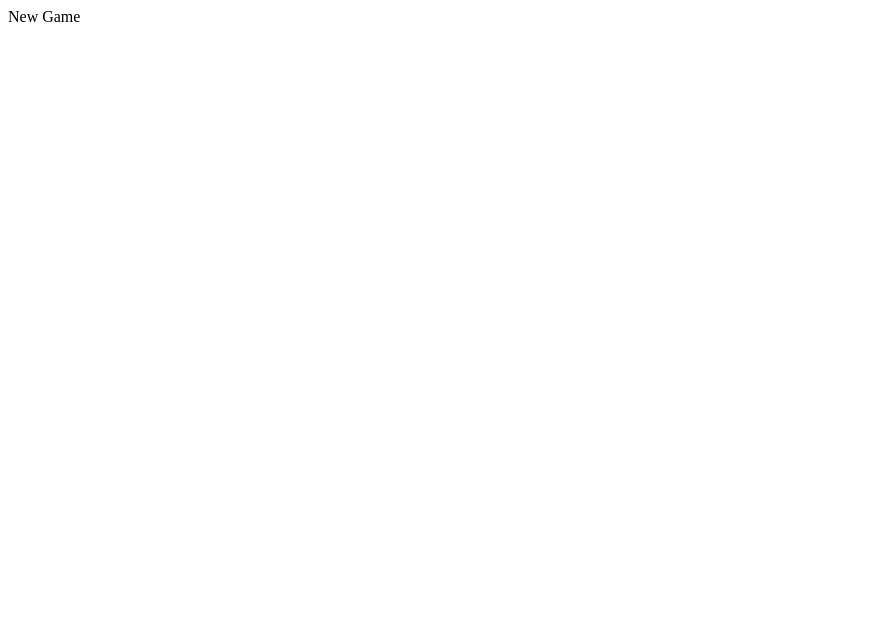
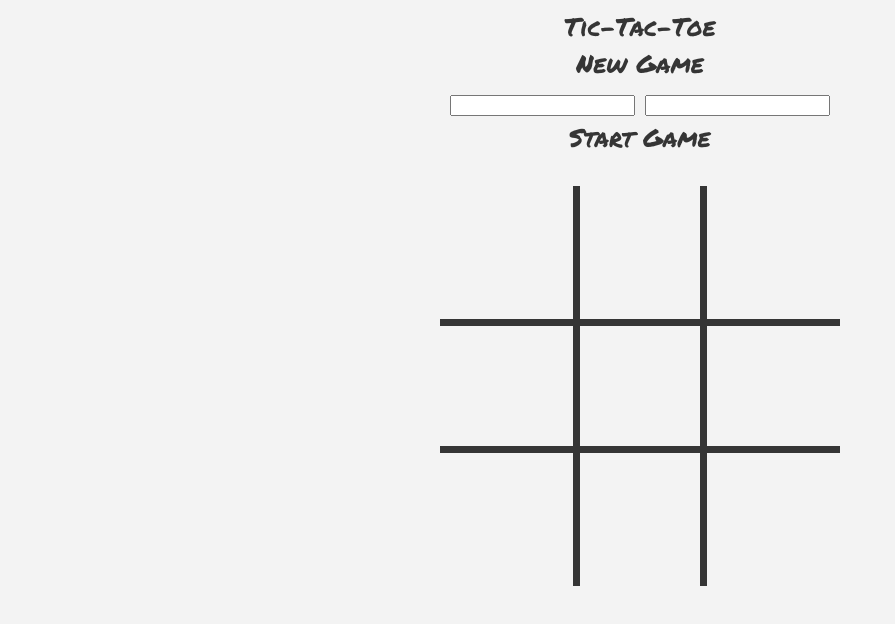
Before and after one commit to BalintMendli/js-tic-tac-toe, a plain HTML site: page index.html in a window 1280 px wide. Both pictures are taken after a click on the element "New Game". Shown: the whole page, without its empty margins (0-895 px from the left). Drawn offline with Linux system fonts and the light colour scheme.

Commit message:
Finish game logic

```diff
--- a/assets/css/style.css
+++ b/assets/css/style.css
@@ -1,13 +1,47 @@
+html,
+body {
+  font-family: 'Permanent Marker', cursive;
+  font-size: 1.25rem;
+  color: #353535;
+  background-color: #f3f3f3;
+  text-align: center;
+}
+
+.new-game {
+  cursor: pointer;
+}
+
 .table {
   width: 400px;
   height: 400px;
+  margin: 30px auto;
   display: grid;
   grid-template-columns: 1fr 1fr 1fr;
   grid-template-rows: 1fr 1fr 1fr;
+  /* border: 7px solid #ebebeb; */
+  border-radius: 10px;
+  /* box-shadow: 1px 2px 6px 0px #cacaca; */
+  --border: 7px solid #353535;
 }
 
 .cell {
   display: flex;
   justify-content: center;
   align-items: center;
+  font-size: 3rem;
+  cursor: pointer;
 }
+
+.cell:nth-child(3n + 2) {
+  border-left: var(--border);
+  border-right: var(--border);
+}
+
+.cell:nth-child(n + 4):nth-child(-n + 6) {
+  border-top: var(--border);
+  border-bottom: var(--border);
+}
+
+.hide {
+  display: none;
+}
--- a/assets/js/main.js
+++ b/assets/js/main.js
@@ -25,8 +25,7 @@ const gameBoard = (() => {
     getPosition,
     isFull,
     hasWinningPositionsbyPlayer,
-    reset,
-    board
+    reset
   };
 })();
 
@@ -42,9 +41,6 @@ const Player = (name, sign) => {
   return { getName, getSign, makeMove };
 };
 
-const player1 = Player('Player 1', 'X');
-const player2 = Player('Player 2', 'O');
-
 const displayController = (() => {
   const getCellNodes = () => {
     const cells = document.querySelectorAll('.cell');
@@ -54,7 +50,8 @@ const displayController = (() => {
     getCellNodes().forEach((cell, i) => {
       cell.addEventListener('click', () => game.turn(i));
     });
-    document.querySelector('.new-game').addEventListener('click', game.restart);
+    document.querySelector('.new-game').addEventListener('click', setupNewGame);
+    document.querySelector('.start').addEventListener('click', game.restart);
   };
   const renderBoard = () => {
     getCellNodes().forEach((cell, i) => {
@@ -62,26 +59,65 @@ const displayController = (() => {
       cell.innerText = cellCont ? cellCont : '';
     });
   };
+  const setupNewGame = () => {
+    gameBoard.reset();
+    displayController.renderBoard();
+    clearMessages();
+    showInputs();
+  };
+  const clearMessages = () => {
+    document.querySelector('.messages').innerText = '';
+  };
   const showResult = winner => {
-    const text = winner ? `${winner} has won!` : "It's a tie!";
-    const messages = document.querySelector('.messages');
-    messages.innerText = text;
+    const text = winner ? `${winner} has won!` : "It's a draw!";
+    document.querySelector('.messages').innerText = text;
   };
-  return { setup, renderBoard, showResult };
+  const showInputs = () => {
+    document.querySelector('.name-inputs').classList.remove('hide');
+  };
+  const hideInputs = () => {
+    document.querySelector('.name-inputs').classList.add('hide');
+    document
+      .querySelectorAll('.name-inputs input')
+      .forEach(input => (input.value = ''));
+  };
+  const getNames = () => {
+    const inputs = document.querySelectorAll('.name-inputs input');
+    return [...inputs].map((input, i) => input.value || `Player ${i + 1}`);
+  };
+  const showTurn = name => {
+    document.querySelector('.messages').innerText = `${name}'s turn:`;
+  };
+  return {
+    setup,
+    renderBoard,
+    showResult,
+    hideInputs,
+    getNames,
+    showTurn
+  };
 })();
 
 const game = (() => {
+  let player1;
+  let player2;
   let currPlayer = player1;
-  let isOn = true;
+  let isOn = false;
   const turn = i => {
     if (isOn) {
       const move = currPlayer.makeMove(i);
       if (move) {
         displayController.renderBoard();
-        if (gameBoard.isFull()) end();
-        if (gameBoard.hasWinningPositionsbyPlayer(currPlayer.getSign()))
+        if (gameBoard.isFull()) {
+          end();
+          return;
+        }
+        if (gameBoard.hasWinningPositionsbyPlayer(currPlayer.getSign())) {
           end(currPlayer.getName());
+          return;
+        }
         switchPlayer();
+        displayController.showTurn(currPlayer.getName());
       }
     }
   };
@@ -92,9 +128,12 @@ const game = (() => {
     displayController.setup();
   };
   const restart = () => {
-    gameBoard.reset();
-    displayController.renderBoard();
+    const playerNames = displayController.getNames();
+    player1 = Player(playerNames[0], 'X');
+    player2 = Player(playerNames[1], 'O');
+    displayController.hideInputs();
     currPlayer = player1;
+    displayController.showTurn(currPlayer.getName());
     isOn = true;
   };
   const end = winner => {
--- a/index.html
+++ b/index.html
@@ -4,12 +4,22 @@
     <meta charset="UTF-8" />
     <meta name="viewport" content="width=device-width, initial-scale=1.0" />
     <meta http-equiv="X-UA-Compatible" content="ie=edge" />
+    <link
+      href="https://fonts.googleapis.com/css?family=Permanent+Marker&display=swap"
+      rel="stylesheet"
+    />
     <link rel="stylesheet" type="text/css" href="assets/css/style.css" />
     <script type="text/javascript" src="assets/js/main.js" defer></script>
     <title>Tic-Tac-Toe</title>
   </head>
   <body>
+    <div class="title">Tic-Tac-Toe</div>
     <div class="new-game">New Game</div>
+    <div class="name-inputs hide">
+      <input type="text" name="player1-name" id="player1-name" />
+      <input type="text" name="player2-name" id="player2-name" />
+      <div class="start">Start Game</div>
+    </div>
     <div class="messages"></div>
     <div class="table">
       <div class="cell"></div>
```
